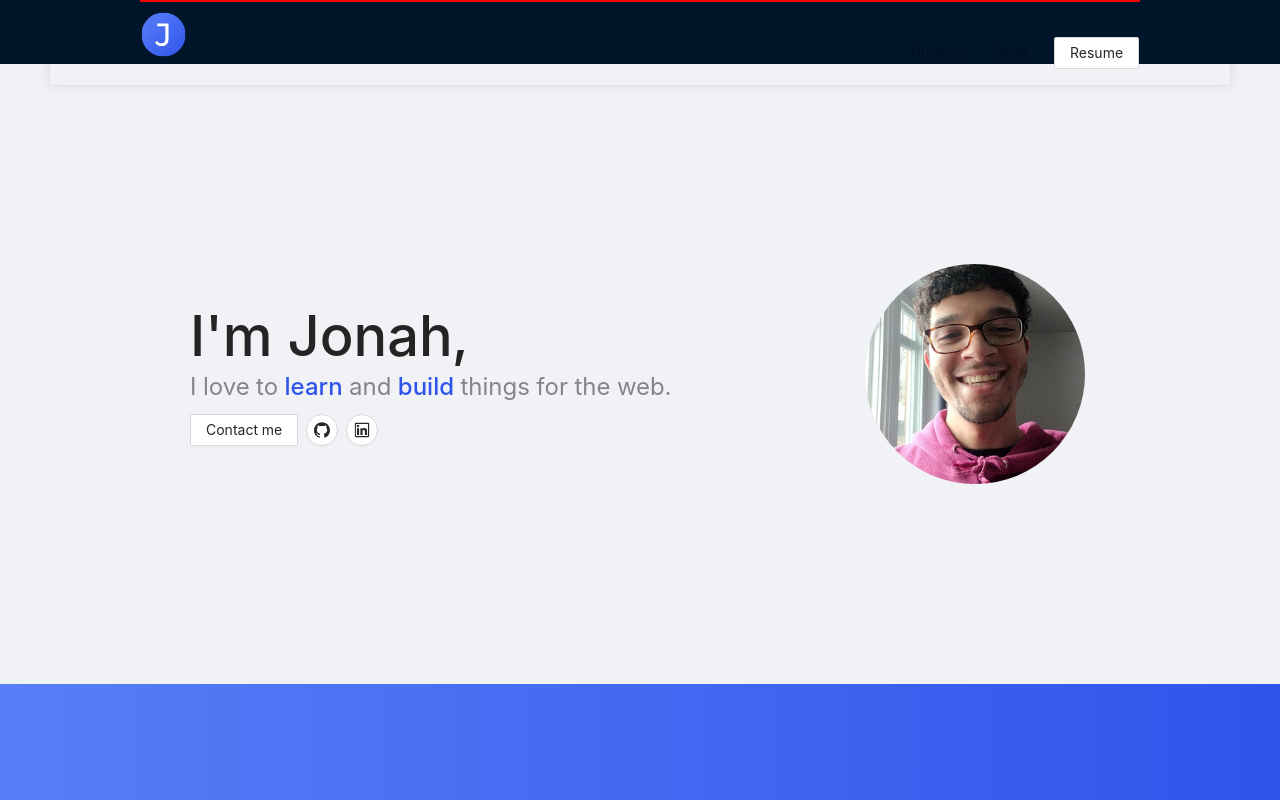
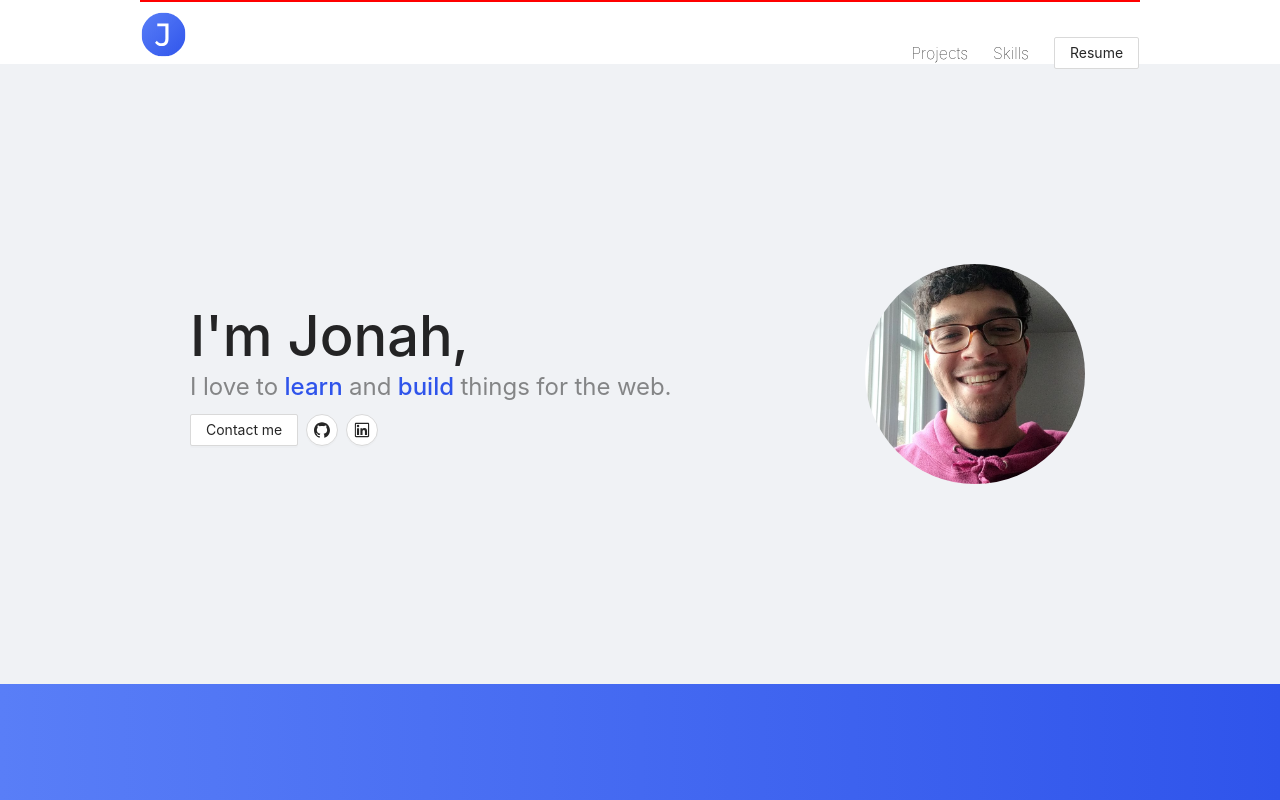
Before and after one commit to jonahlouis4/Portfolio-v3, a React (Create React App) app: page / in a window 1280 px wide. Shown: the top 800 px of the page. Built offline with nearby package versions, Linux system fonts and the light colour scheme.

Commit message:
Changed Header bg color

```diff
--- a/craco.config.js
+++ b/craco.config.js
@@ -9,6 +9,7 @@ module.exports = {
           lessOptions: {
             modifyVars: {
               '@primary-color': '#2f54eb',
+              '@layout-header-background': '#ffffff',
               '@link-color': '@black'
             },
             javascriptEnabled: true,
--- a/src/components/MyHeader.js
+++ b/src/components/MyHeader.js
@@ -85,7 +85,6 @@ const MyHeader = ({isOpen, sideNavControl, sectionName, sectionLink}) => {
 
     return (
         <motion.div
-        style={navContainer}
         initial="hidden"
         animate="visible"
         variants={contVariant}
```
Also changed, not shown: 1 other file (tests, documents, lock files or other folders).
